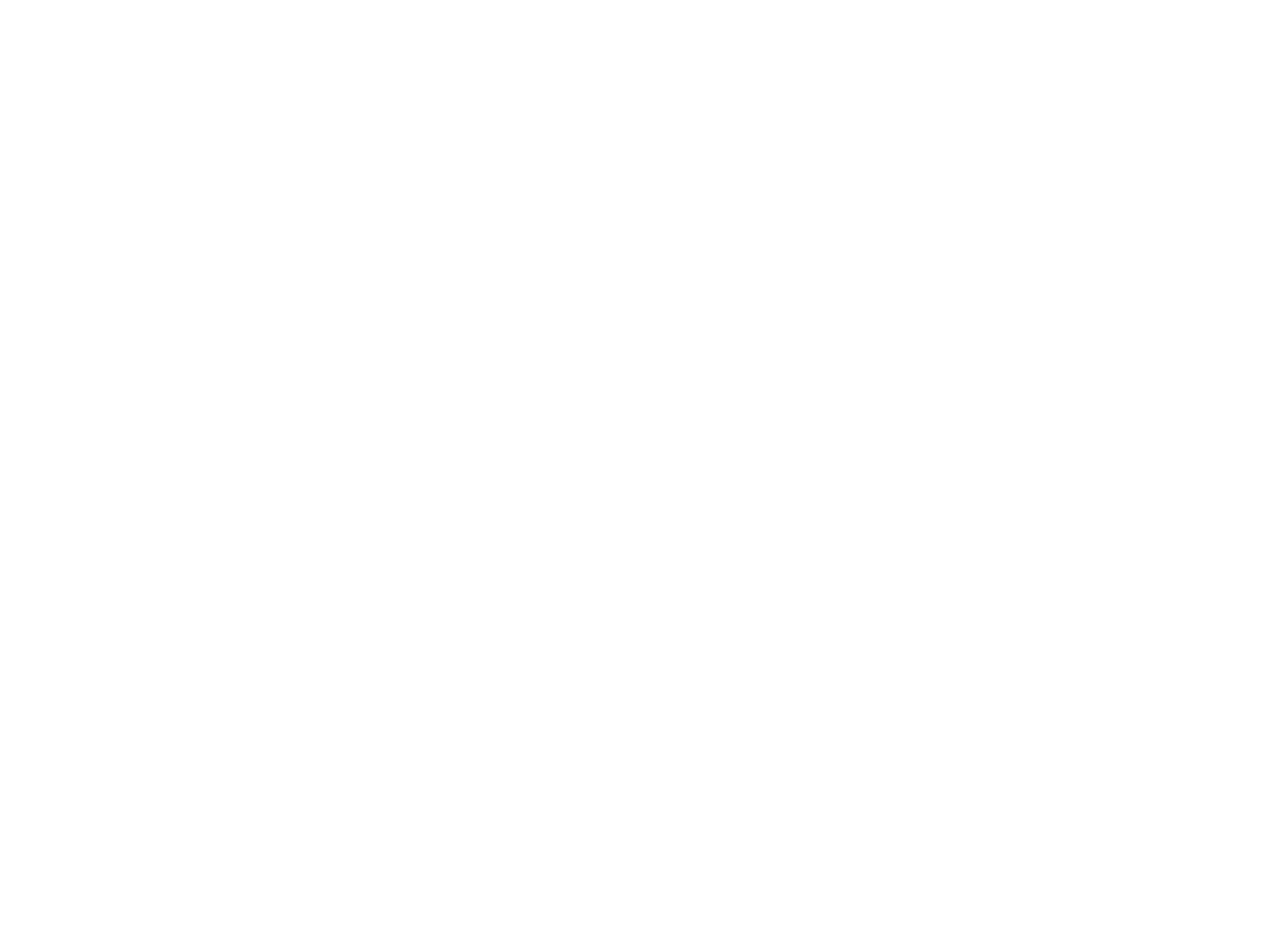
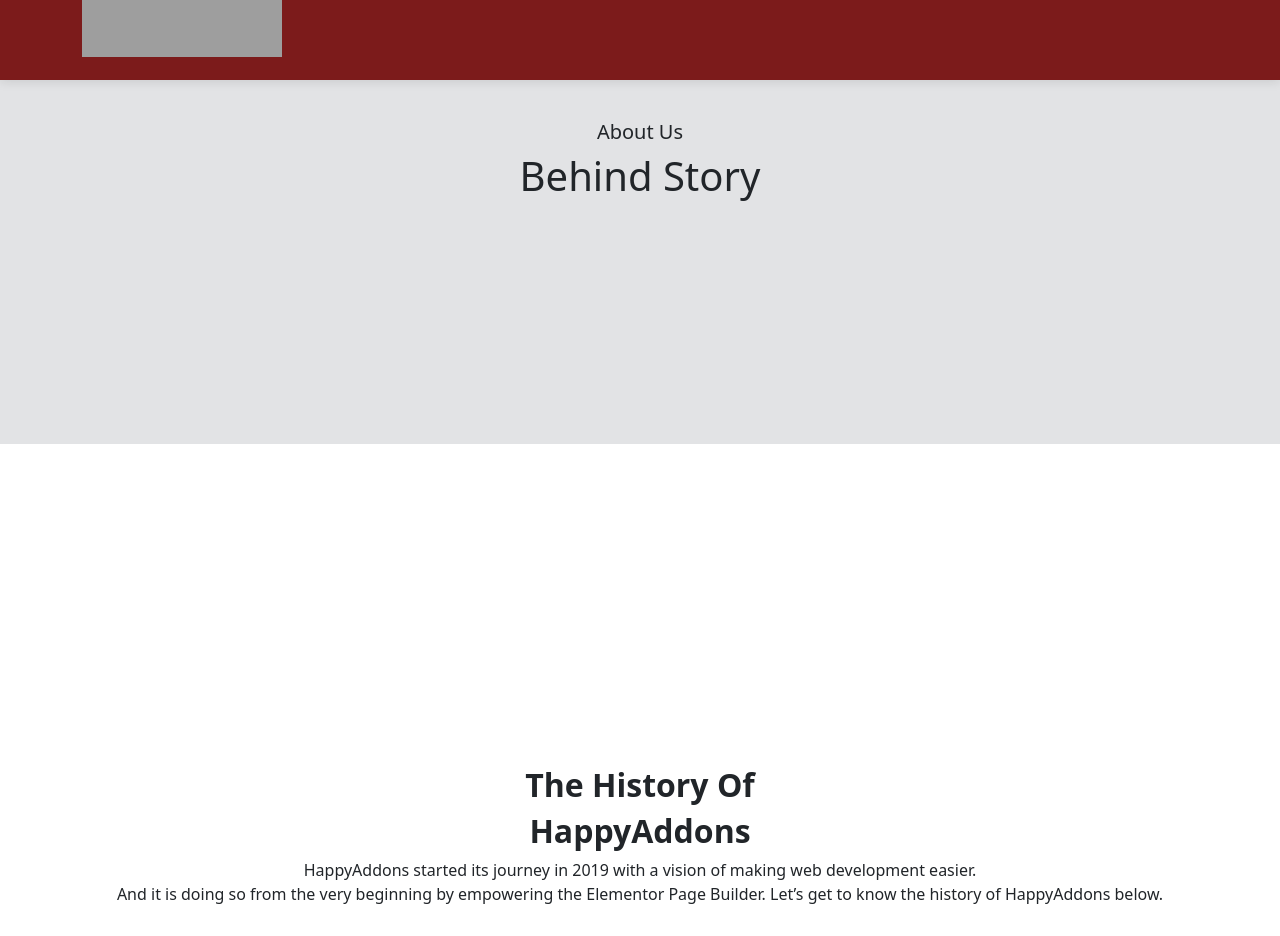
Before and after one commit to toqaosama/SSSA-Product, a React (Create React App) app in the folder client/: page /BehindStory in a window 1280 px wide. Shown: the part 116-1052 px from the top of the page. Before the commit the page ends 800 px from the top, so only its background shows below. Built offline with nearby package versions, Linux system fonts and the light colour scheme; grey boxes are pictures that could not be loaded.

Commit message:
the history

```diff
--- /dev/null
+++ b/client/src/Component/AboutUs/Section/BehindStory.js
@@ -0,0 +1,49 @@
+import React, { Component } from 'react'
+import { Container } from 'react-bootstrap';
+
+const BehindStory = () => {
+
+    return (
+        <div className=''>
+        <div className='d-flex  bg-secondary-subtle justify-content-center align-items-center text-center '  style={{ minHeight: "70vh" }}>
+        <Container>
+
+       <h5 >About Us</h5>
+       <h1 >Behind Story</h1>
+
+             </Container>
+
+        </div>
+
+             <div className="d-flex justify-content-center align-items-center text-center" style={{ minHeight: "100vh" }}>
+  <div>
+    <h2 className="text-gradient fw-bold" style={{textAlign:'center',justifyContent:'center'}}>The History Of </h2>
+    <h2><span className="fw-bold">HappyAddons</span></h2>
+    <p>
+      HappyAddons started its journey in 2019 with a vision of making web development easier. <br/>And it is doing so from the very beginning
+
+      by empowering the Elementor Page Builder.
+      Let’s get to know
+
+      the history of HappyAddons below.
+
+    </p>
+  </div>
+
+
+<div>
+
+
+</div>
+
+
+</div>
+
+
+        </div>
+
+    );
+
+};
+
+export default BehindStory;
--- a/client/src/Routes.js
+++ b/client/src/Routes.js
@@ -2,6 +2,7 @@
 import App from './App';
 import Home from "./Home/Home";
 import NotFound from "./Shared/Error";
+import BehindStory from "./Component/AboutUs/Section/BehindStory";
 
 // Layouts
 import AdminLayout from "./Layout/AdminLayout";
@@ -12,6 +13,7 @@
     element: <App />,
     children: [
       { path: "", element: <Home /> }, // shows at "/"
+      { path: "BehindStory", element: <BehindStory /> }, // shows at "/"
 
     ],
   },
```
Also changed, not shown: client/src/Component/AboutUs/AboutUs.js (+13 -0 lines), client/src/Component/AboutUs/Style/BehindStory.css (added).
